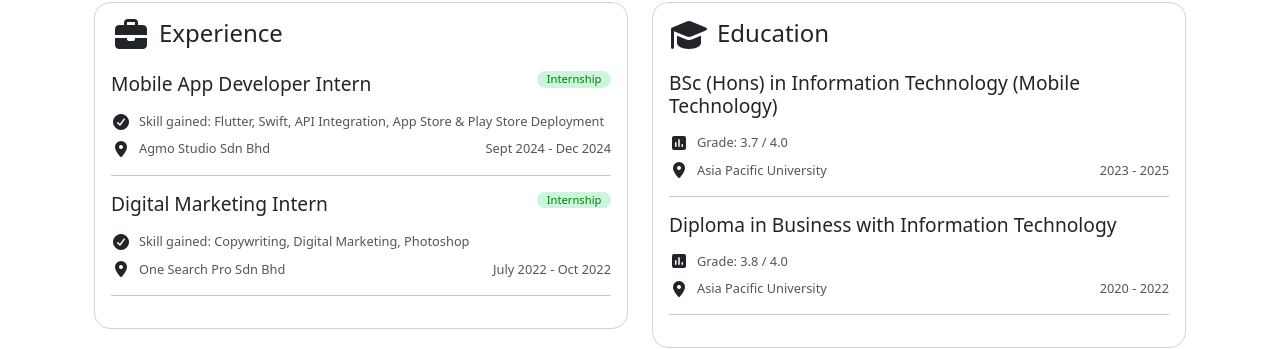
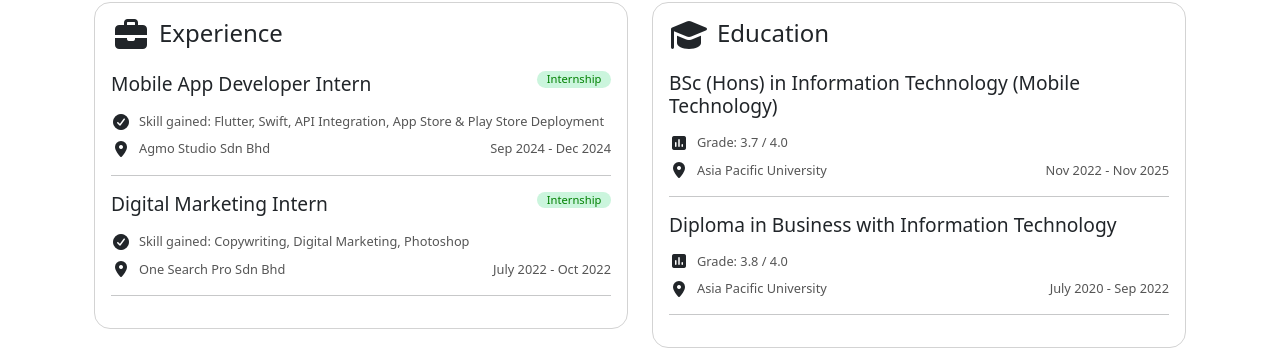
Before and after one commit to zhenwaikok/portfolio-website, a plain HTML site: page index.html in a window 1280 px wide. Shown: the part 900-1249 px from the top of the page. Drawn offline with nearby package versions, Linux system fonts and the light colour scheme.

Commit message:
chore: update resume

```diff
--- a/index.html
+++ b/index.html
@@ -130,7 +130,7 @@
                                     <i class="fa fa-map-marker-alt"></i>
                                     <p class="content-details">Agmo Studio Sdn Bhd</p>
                                 </div>
-                                <p class="content-details">Sept 2024 - Dec 2024</p>
+                                <p class="content-details">Sep 2024 - Dec 2024</p>
                             </div>
                             <hr />
                         </div>
@@ -186,7 +186,7 @@
                                     <i class="fa fa-map-marker-alt"></i>
                                     <p class="content-details">Asia Pacific University</p>
                                 </div>
-                                <p class="content-details">2023 - 2025</p>
+                                <p class="content-details">Nov 2022 - Nov 2025</p>
                             </div>
                             <hr />
                         </div>
@@ -208,7 +208,7 @@
                                     <i class="fa fa-map-marker-alt"></i>
                                     <p class="content-details">Asia Pacific University</p>
                                 </div>
-                                <p class="content-details">2020 - 2022</p>
+                                <p class="content-details">July 2020 - Sep 2022</p>
                             </div>
                             <hr />
                         </div>
```
Also changed, not shown: 1 other file.
